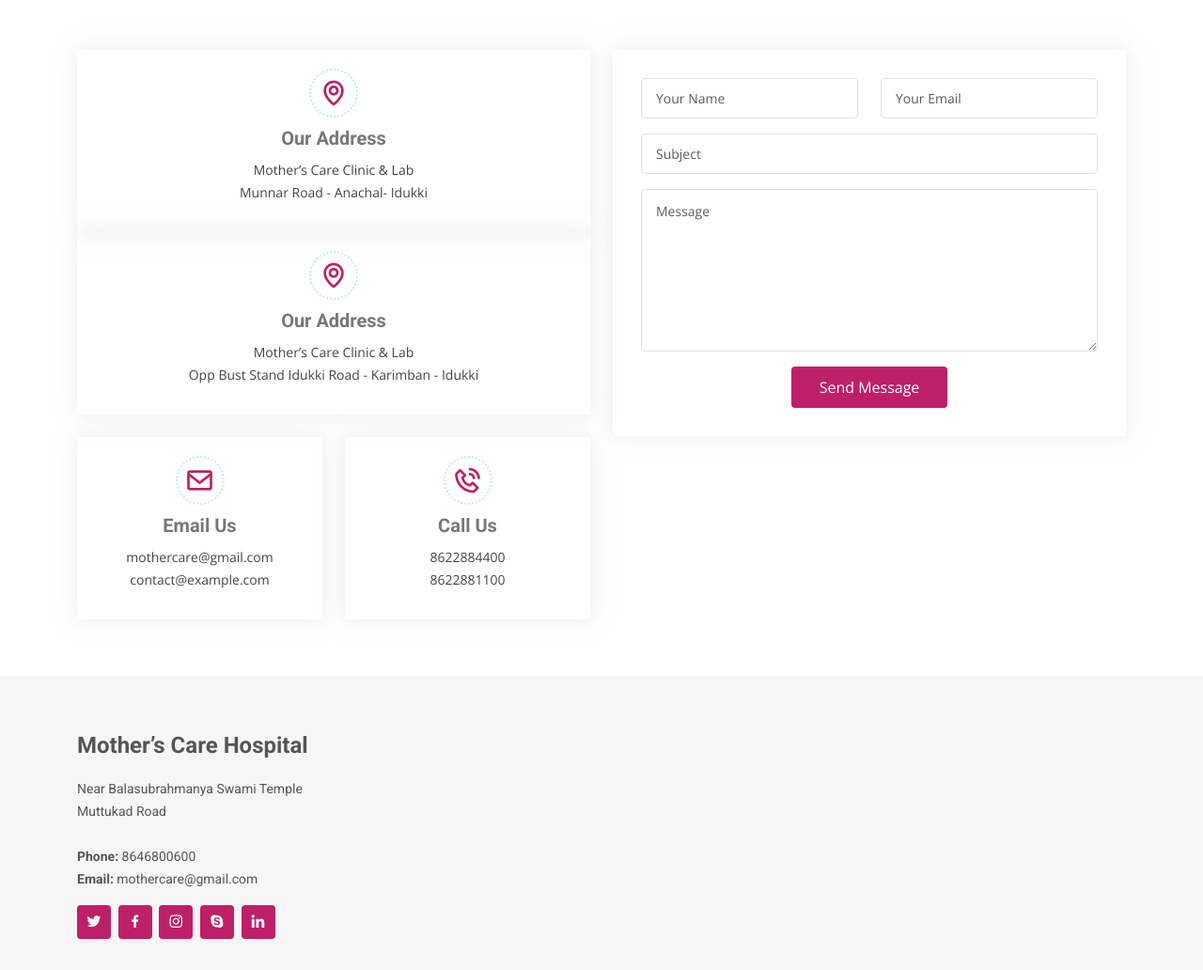
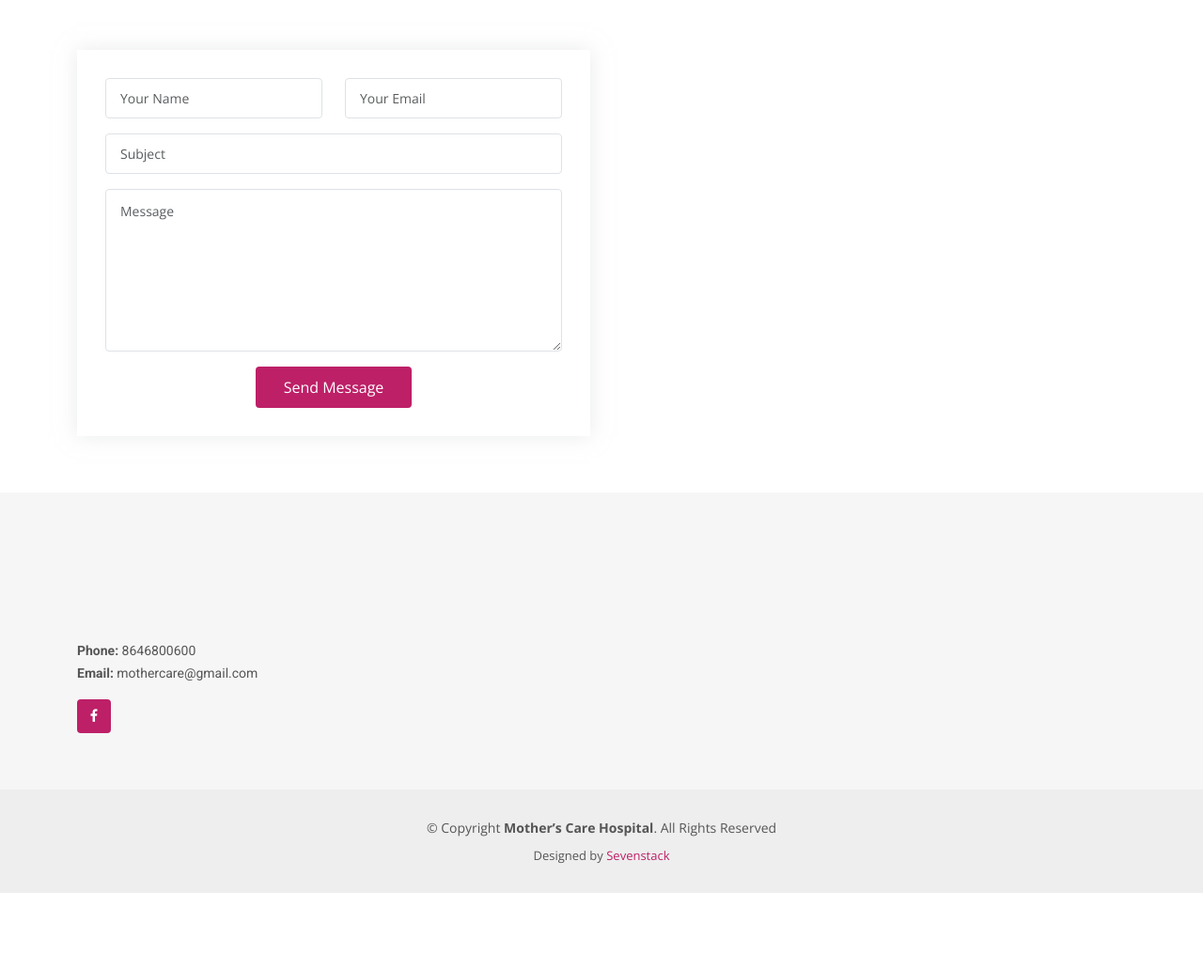
Before and after one commit to mashudmuhd/mothercare_, a plain HTML site: page service.html in a window 1280 px wide. Shown: the part 2980-4012 px from the top of the page at 94% size. After the commit the page ends 3930 px from the top, so only its background shows below. Drawn offline with nearby package versions, Linux system fonts and the light colour scheme.

Commit message:
firstcommit

```diff
--- a/service.html
+++ b/service.html
@@ -394,47 +394,6 @@
       <div class="container">
 
         <div class="row mt-5">
-
-          <div class="col-lg-6">
-
-            <div class="row">
-              <div class="col-md-12">
-                <div class="info-box">
-                  <i class="bx bx-map"></i>
-                  <h3>Our Address</h3>
-                  <p>Mother’s Care Clinic & Lab</p>
-                  <p>Munnar Road - Anachal- Idukki
-                  </p>
-                </div>
-              </div>
-              <div class="col-md-12">
-                <div class="info-box">
-                  <i class="bx bx-map"></i>
-                  <h3>Our Address</h3>
-                  <p>Mother’s Care Clinic & Lab
-                  </p>
-                  <p>Opp Bust Stand Idukki  Road - Karimban - Idukki
-                     </p>
-                </div>
-              </div>
-              <div class="col-md-6">
-                <div class="info-box mt-4">
-                  <i class="bx bx-envelope"></i>
-                  <h3>Email Us</h3>
-                  <p>mothercare@gmail.com<br>contact@example.com</p>
-                </div>
-              </div>
-              <div class="col-md-6">
-                <div class="info-box mt-4">
-                  <i class="bx bx-phone-call"></i>
-                  <h3>Call Us</h3>
-                  <p>8622884400<br>8622881100</p>
-                </div>
-              </div>
-            </div>
-
-          </div>
-
           <div class="col-lg-6">
             <form action="forms/contact.php" method="post" role="form" class="php-email-form">
               <div class="row">
@@ -480,19 +439,19 @@
 
           <div class="col-lg-3 col-md-6">
             <div class="footer-info">
-              <h3>Mother’s Care Hospital</h3>
+              <h3></h3>
               <p>
-                Near Balasubrahmanya Swami Temple<br>
-                Muttukad Road<br><br>
+                <br>
+                <br><br>
                 <strong>Phone:</strong> 8646800600<br>
                 <strong>Email:</strong> mothercare@gmail.com<br>
               </p>
               <div class="social-links mt-3">
-                <a href="#" class="twitter"><i class="bx bxl-twitter"></i></a>
-                <a href="#" class="facebook"><i class="bx bxl-facebook"></i></a>
-                <a href="#" class="instagram"><i class="bx bxl-instagram"></i></a>
+                <!-- <a href="#" class="twitter"><i class="bx bxl-twitter"></i></a> -->
+                <a href="https://www.facebook.com/profile.php?id=100089866263728" class="facebook"><i class="bx bxl-facebook"></i></a>
+                <!-- <a href="#" class="instagram"><i class="bx bxl-instagram"></i></a>
                 <a href="#" class="google-plus"><i class="bx bxl-skype"></i></a>
-                <a href="#" class="linkedin"><i class="bx bxl-linkedin"></i></a>
+                <a href="#" class="linkedin"><i class="bx bxl-linkedin"></i></a> -->
               </div>
             </div>
           </div>
```
Also changed, not shown: about.html (+12 -52 lines), contact.html (+28 -19 lines), index.html (+16 -21 lines).
